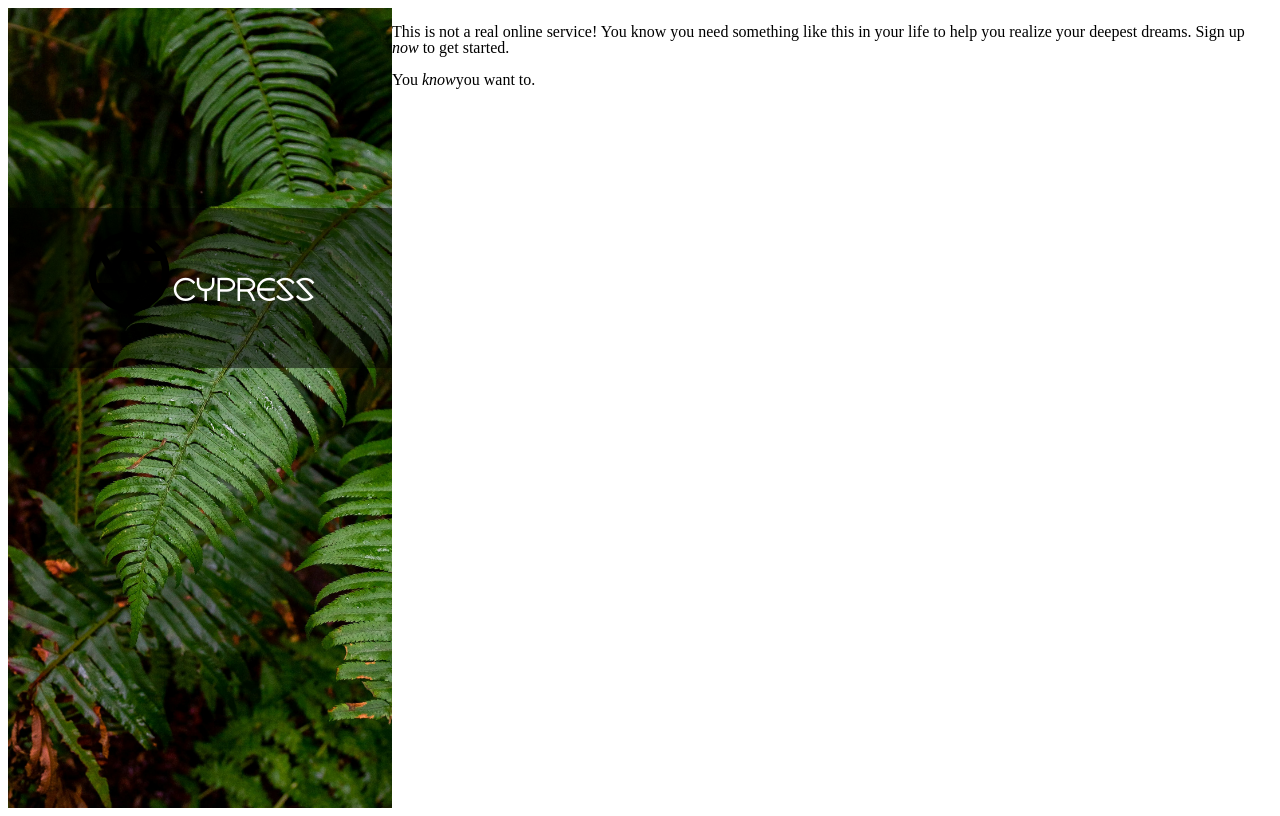
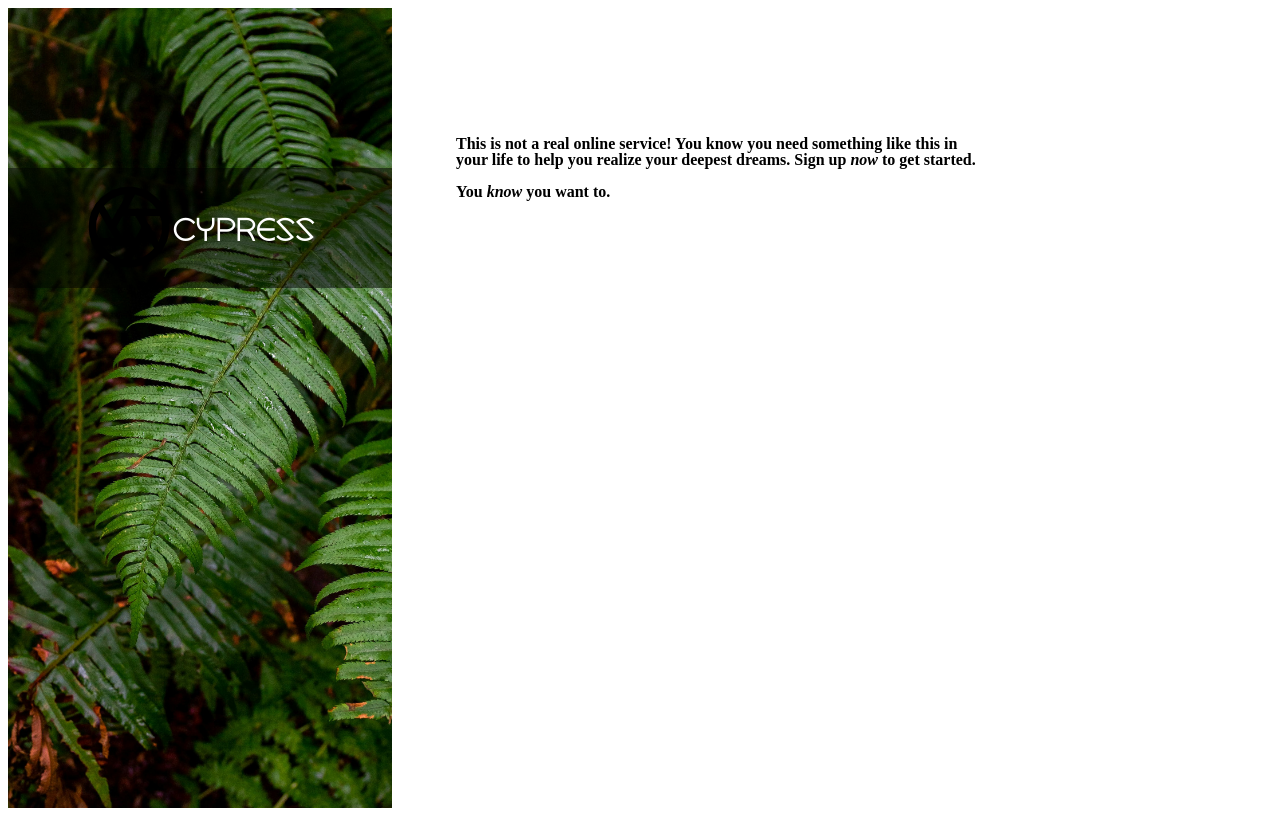
Before and after one commit to Based-Anaxes/sign-up-form, a plain HTML site: page index.html in a window 1280 px wide. Drawn offline with Linux system fonts and the light colour scheme.

Commit message:
Align .description's text content

```diff
--- a/styles.css
+++ b/styles.css
@@ -20,12 +20,11 @@ ol, ul {
 
 .logo-background {
 	background-color: rgba(0, 0, 0, 0.5);
-	position: absolute;
-	top: 25%;
+	margin-top: 10rem;
 	width: 100%;
 	max-width: 100%;
-	height: 20%;
-	min-height: 20%;
+	height: 15%;
+	min-height: 15%;
 	display: flex;
 	justify-content: center;
 	align-items: center;
@@ -53,3 +52,9 @@ ol, ul {
 	font-size: 2rem;
 	margin-right: 20%;
 }
+
+.description {
+	font-weight: 800;
+	width: 65ch;
+	margin: 7em 4em;
+}
```
Also changed, not shown: index.html (+1 -1 lines).
